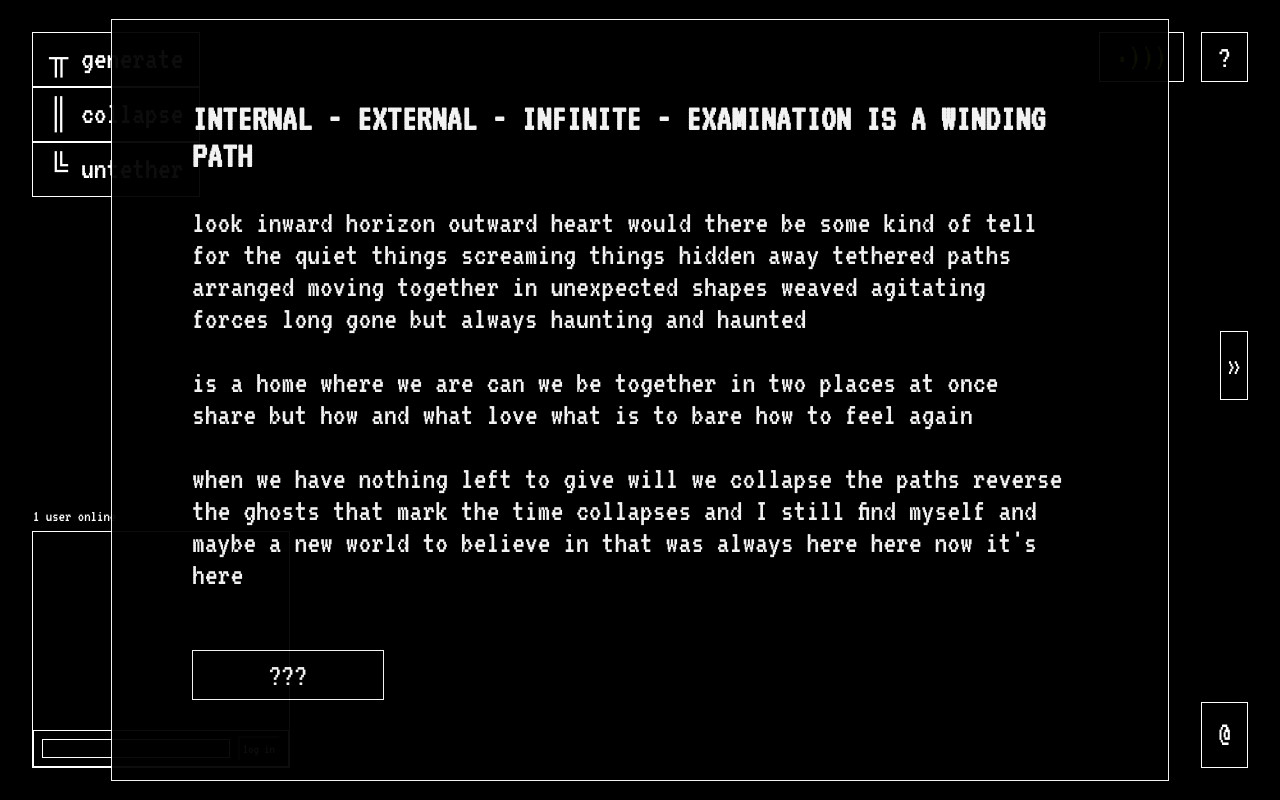
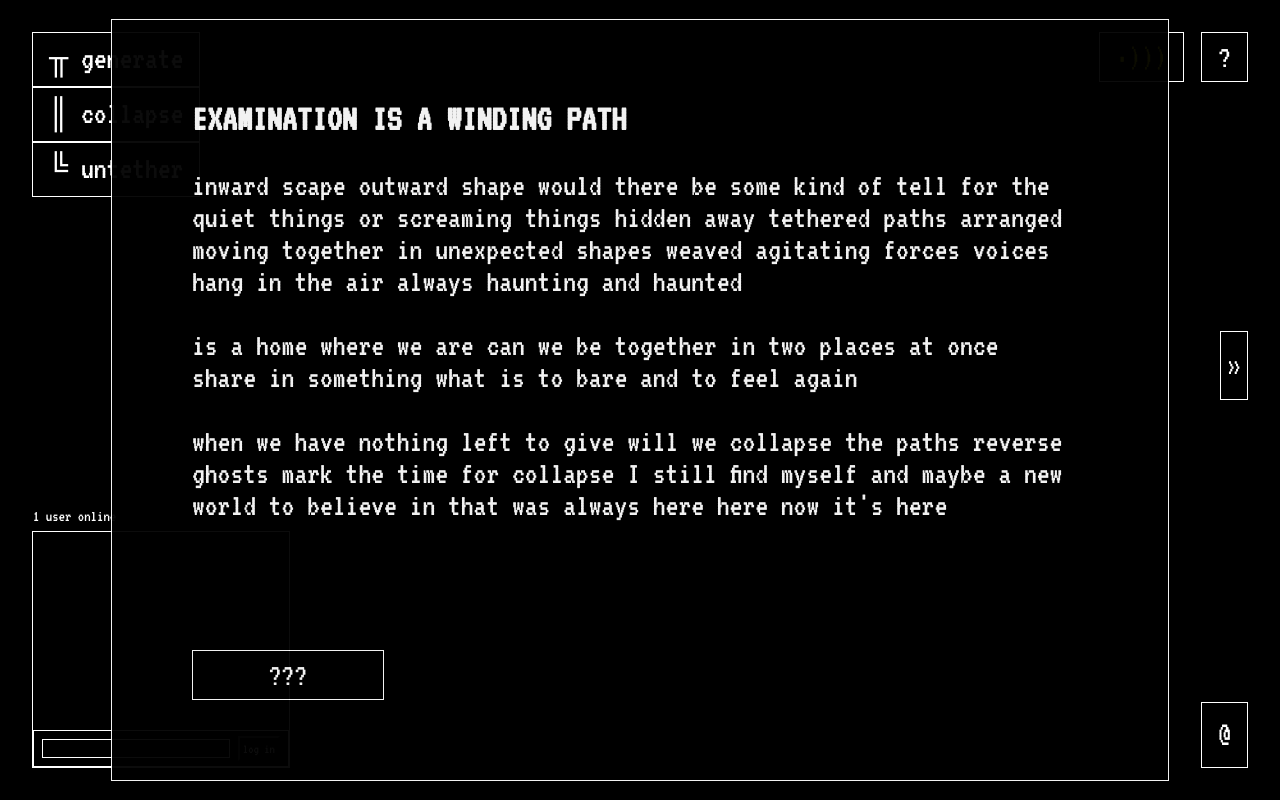
Before and after one commit to srhboo/variations-of-open-paths, a website built with Parcel: page index.html in a window 1280 px wide. Built offline with nearby package versions, Linux system fonts and the light colour scheme; a script that the page names is missing.

Commit message:
updates'

```diff
--- a/index.html
+++ b/index.html
@@ -26,24 +26,21 @@
       >
       <div id="about">
         <div id="description">
-          <h3>
-            INTERNAL - EXTERNAL - INFINITE - EXAMINATION IS A WINDING PATH
-          </h3>
+          <h3>EXAMINATION IS A WINDING PATH</h3>
           <p>
-            look inward horizon outward heart would there be some kind of tell
-            for the quiet things screaming things hidden away tethered paths
-            arranged moving together in unexpected shapes weaved agitating
-            forces long gone but always haunting and haunted
+            inward scape outward shape would there be some kind of tell for the
+            quiet things or screaming things hidden away tethered paths arranged
+            moving together in unexpected shapes weaved agitating forces voices
+            hang in the air always haunting and haunted
           </p>
           <p>
             is a home where we are can we be together in two places at once
-            share but how and what love what is to bare how to feel again
+            share in something what is to bare and to feel again
           </p>
           <p>
             when we have nothing left to give will we collapse the paths reverse
-            the ghosts that mark the time collapses and I still find myself and
-            maybe a new world to believe in that was always here here now it's
-            here
+            ghosts mark the time for collapse I still find myself and maybe a
+            new world to believe in that was always here here now it's here
           </p>
         </div>
         <div id="howto">
@@ -51,7 +48,10 @@
           <ul>
             <li>- zoom by scrolling or pinching</li>
             <li>- rotate by click + dragging</li>
-            <li>- hear the structure's song by hovering over its parts</li>
+            <li>
+              - hear the structure's song by hovering over its parts (zoom, hold
+              + drag on mobile)
+            </li>
             <li>
               - generate a new space by clicking "generate" "collapse"
               "untether"
```
Also changed, not shown: src/assets/favicon.ico.
